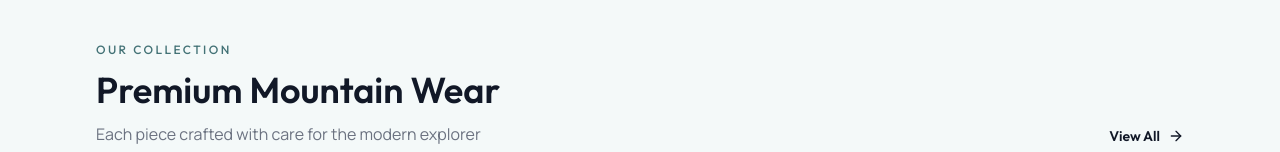
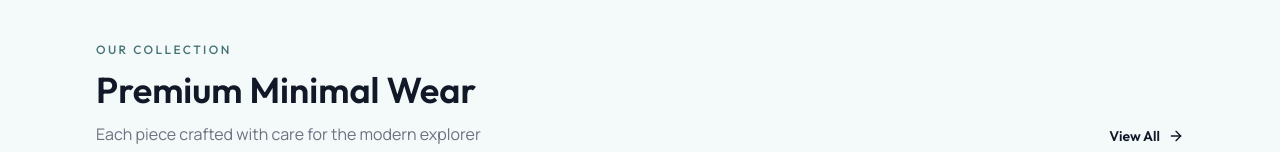
Before and after one commit to Ishanssr/wemine, a Next.js app in the folder frontend/: page / in a window 1280 px wide. Shown: the part 800-952 px from the top of the page. Built offline with nearby package versions, Linux system fonts and the light colour scheme; no server answers.

Commit message:
Change tagline to Premium Minimal Wear

```diff
--- a/frontend/src/app/page.tsx
+++ b/frontend/src/app/page.tsx
@@ -25,7 +25,7 @@ export default function HomePage() {
                 Our Collection
               </p>
               <h2 className="font-heading text-3xl md:text-4xl font-semibold text-gray-900">
-                Premium Mountain Wear
+                Premium Minimal Wear
               </h2>
               <p className="font-body text-gray-500 mt-3 max-w-lg">
                 Each piece crafted with care for the modern explorer
```
